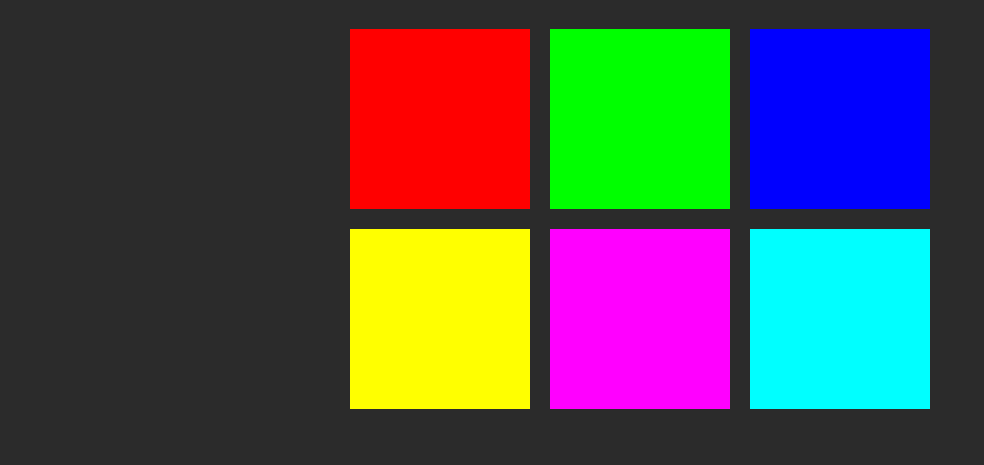
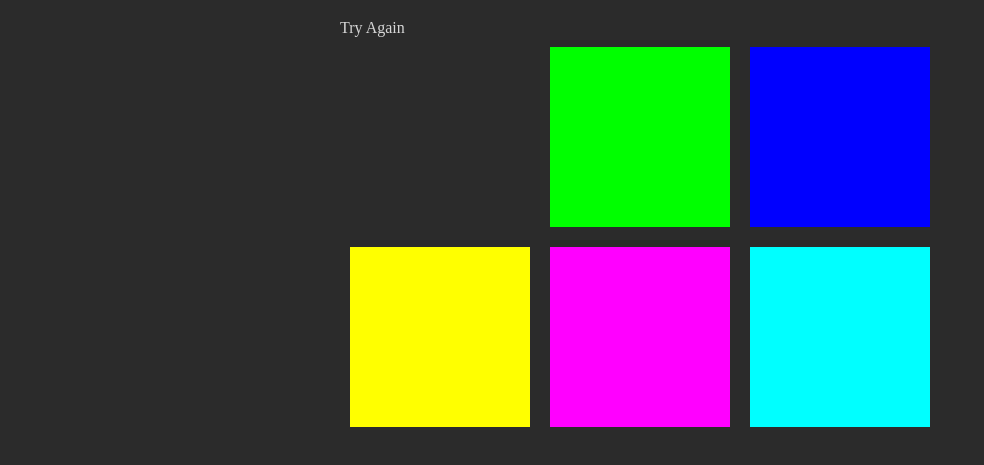
Before and after one commit to codingcurry/Udemy-The-Web-Developer-Bootcamp, a plain HTML site: page Color Game Project/colorGame.html in a window 1280 px wide. Both pictures are taken after a click on the element 439 px from the left and 179 px from the top of the page. Shown: the part 61-526 px from the top of the page, without its empty margins (0-984 px from the left). Drawn offline with Linux system fonts and the light colour scheme.

Commit message:
added helpful message displays

```diff
--- a/Color Game Project/colorGame.css
+++ b/Color Game Project/colorGame.css
@@ -2,6 +2,9 @@ body {
 	background: #2b2b2b;
 }
 h1 {
+	color: #d7d7d7;
+}
+span {
 	color: #d7d7d7;
 }
 .square {
--- a/Color Game Project/colorGame.html
+++ b/Color Game Project/colorGame.html
@@ -7,6 +7,10 @@
 <body>
 
 	<h1>Color Game <span id="rgbCode">RGB</span></h1>
+
+	<div class="container">
+		<span id="message">Play</span>
+	</div>
 	<div class="container">
 		<div class="square"></div>
 		<div class="square"></div>
--- a/Color Game Project/colorGame.js
+++ b/Color Game Project/colorGame.js
@@ -9,6 +9,7 @@ let colors = [
 let squares = document.querySelectorAll(".square");
 let pickedColor = colors[Math.floor(Math.random()*6)];
 let rgbDisplay = document.querySelector("#rgbCode");
+let message = document.querySelector("#message");
 
 rgbDisplay.textContent = pickedColor;
 for(let i=0; i<squares.length; i++) {
@@ -20,10 +21,19 @@ for(let i=0; i<squares.length; i++) {
 	squares[i].addEventListener("click",function() {
 		//if clicked color is the pickedColor
 		if(this.style.backgroundColor===pickedColor) {
-			alert("CORRECT");
+			message.textContent="CORRECT";
+			changeColor(pickedColor);
 		}
 		else {
-			alert("WRONG");
+			this.style.backgroundColor="#2b2b2b"
+			message.textContent="Try Again";
 		}
 	});
 }
+
+//change all squares to passed in color
+function changeColor(color) {
+	for(let i=0; i<squares.length; i++) {
+		squares[i].style.backgroundColor=color;
+	}
+}
```
